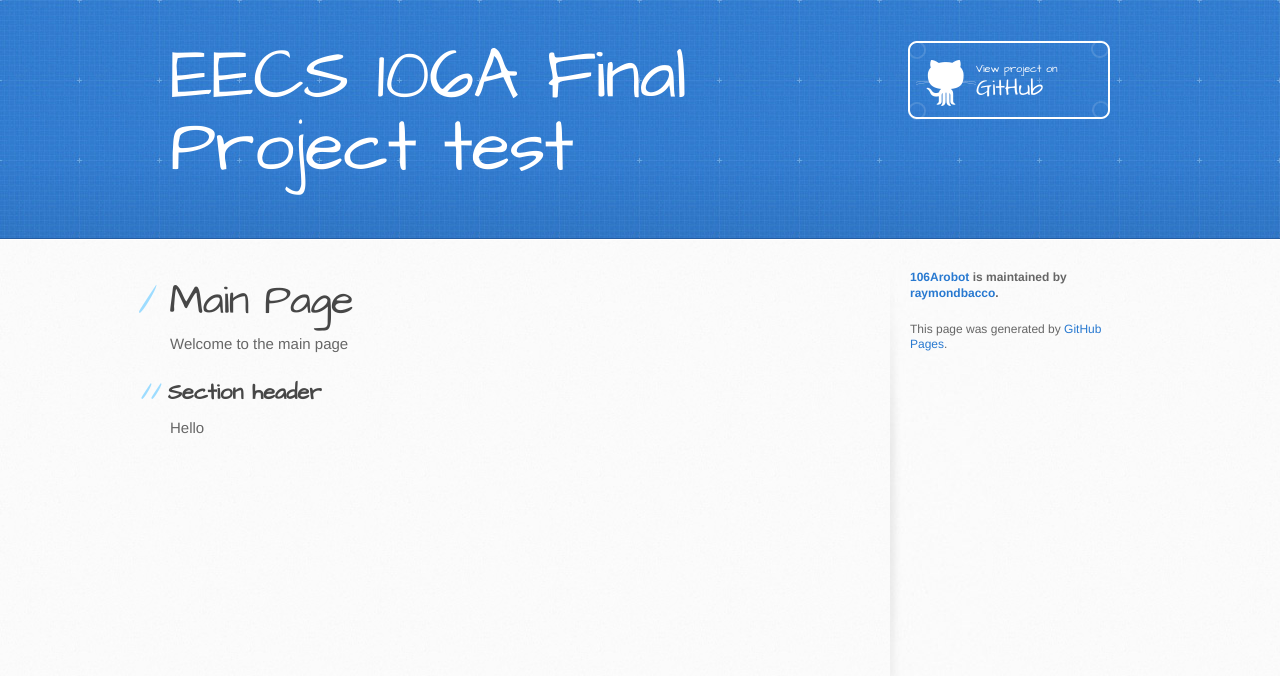
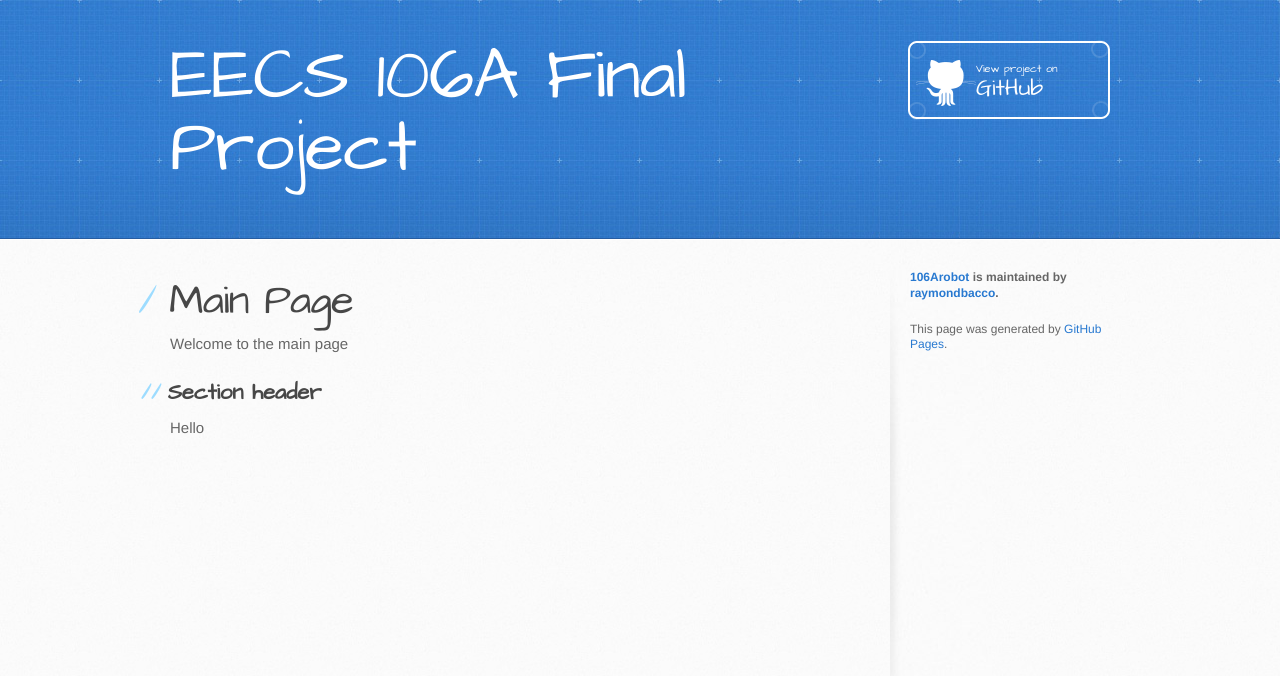
Before and after one commit to raymondbacco/106Arobot, a Jekyll site: the page built from docs/index.md, in a window 1280 px wide. Shown: the top 676 px of the page. Built offline with Jekyll 4.4.1, drawn with Linux system fonts in a browser that asks for light colours; our own code applies the rules of GitHub Pages for plain Markdown files; the repository's description, which GitHub fills in, is left out.

Commit message:
Update _config.yml

```diff
--- a/docs/_config.yml
+++ b/docs/_config.yml
@@ -1,2 +1,2 @@
 # theme: jekyll-theme-architect
-title: 'EECS 106A Final Project test'
+title: 'EECS 106A Final Project'
```
